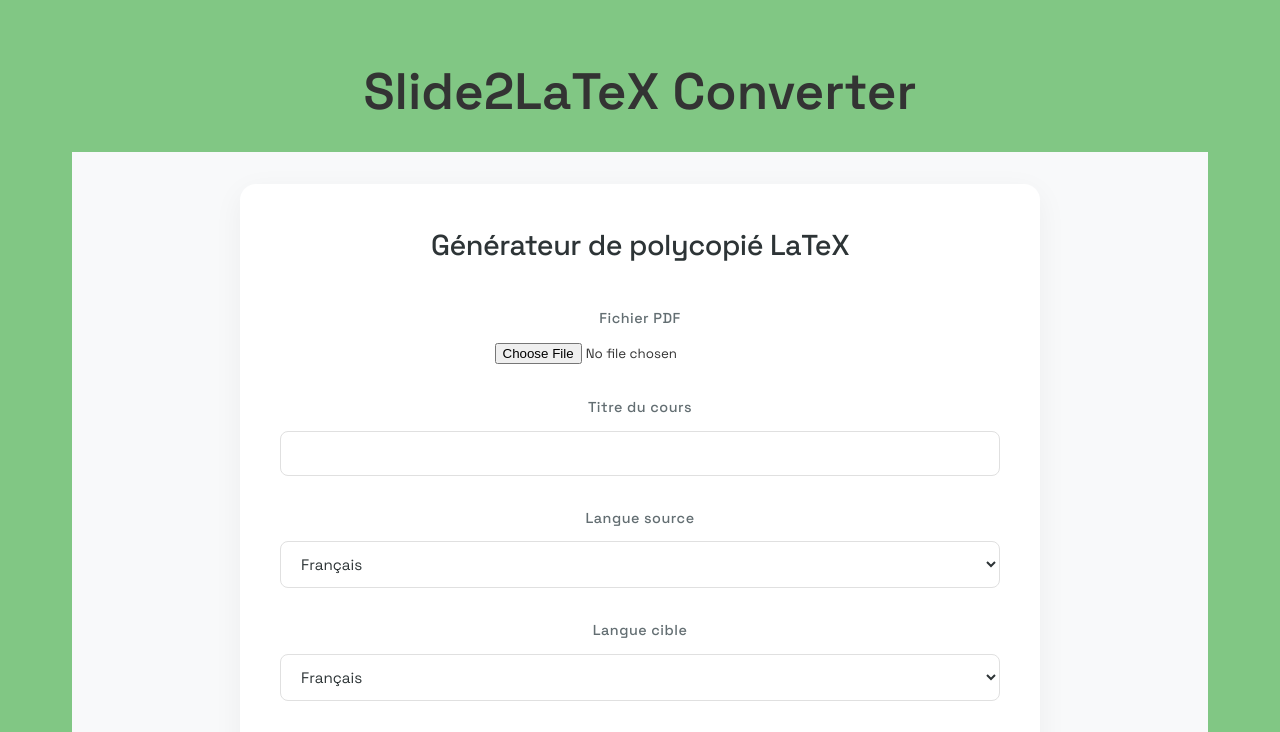
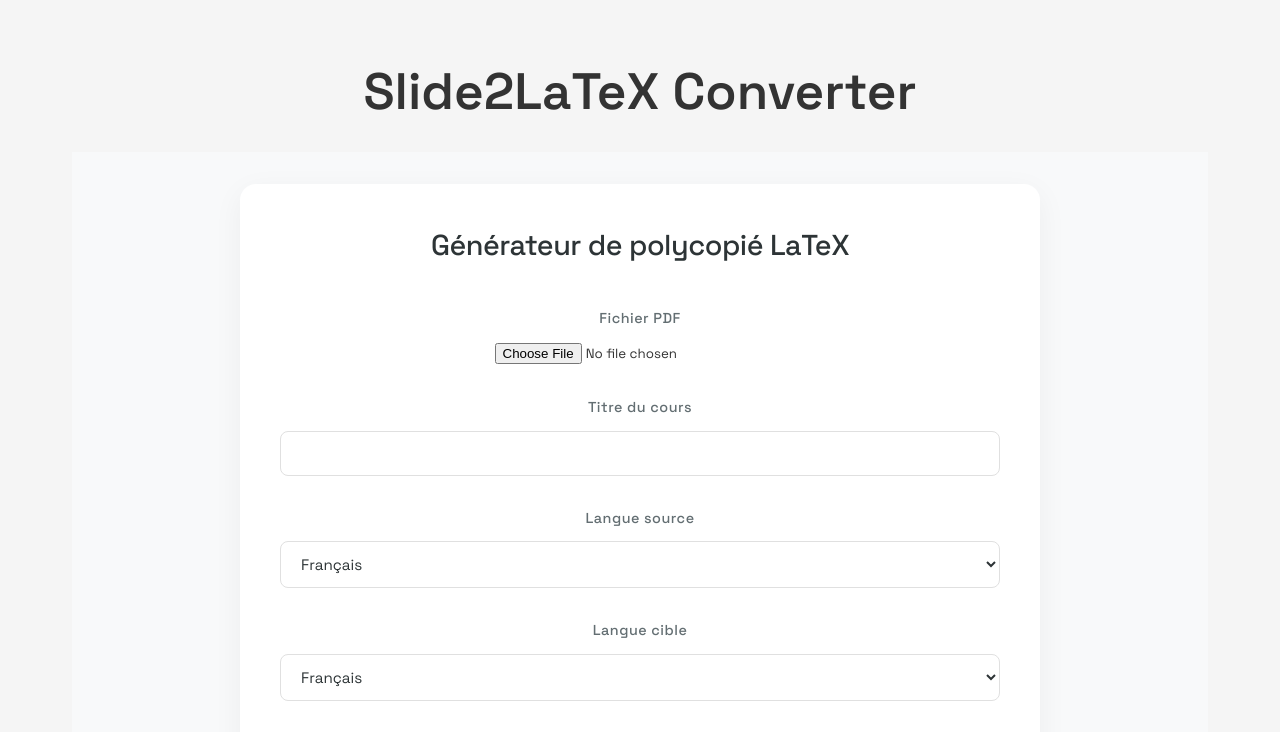
Before and after one commit to mathias1207/slide2latex-ui, a React (Vite) app: page / in a window 1280 px wide. Shown: the top 732 px of the page. Built offline with nearby package versions, Linux system fonts and the light colour scheme; no server answers.

Commit message:
fix: remove all green backgrounds and use single gray background

```diff
--- a/src/index.css
+++ b/src/index.css
@@ -4,8 +4,8 @@
   font-weight: 400;
 
   color-scheme: light dark;
-  color: rgba(255, 255, 255, 0.87);
-  background-color: #2e7d32 !important;  /* Vert foncé */
+  color: #333;
+  background-color: #f5f5f5;
 
   font-synthesis: none;
   text-rendering: optimizeLegibility;
@@ -26,7 +26,7 @@ body {
   margin: 0;
   min-width: 320px;
   min-height: 100vh;
-  background-color: #2e7d32 !important;  /* Vert foncé */
+  background-color: #f5f5f5;
 }
 
 #root {
@@ -34,7 +34,7 @@ body {
   margin: 0 auto;
   padding: 2rem;
   text-align: center;
-  background-color: #2e7d32 !important;  /* Vert foncé */
+  background-color: #f5f5f5;
 }
 
 h1 {
@@ -64,14 +64,14 @@ button:focus-visible {
 
 @media (prefers-color-scheme: light) {
   :root {
-    color: #213547;
-    background-color: #81c784 !important;  /* Vert clair */
+    color: #333;
+    background-color: #f5f5f5;
   }
   body {
-    background-color: #81c784 !important;  /* Vert clair */
+    background-color: #f5f5f5;
   }
   #root {
-    background-color: #81c784 !important;  /* Vert clair */
+    background-color: #f5f5f5;
   }
   a:hover {
     color: #747bff;
```
